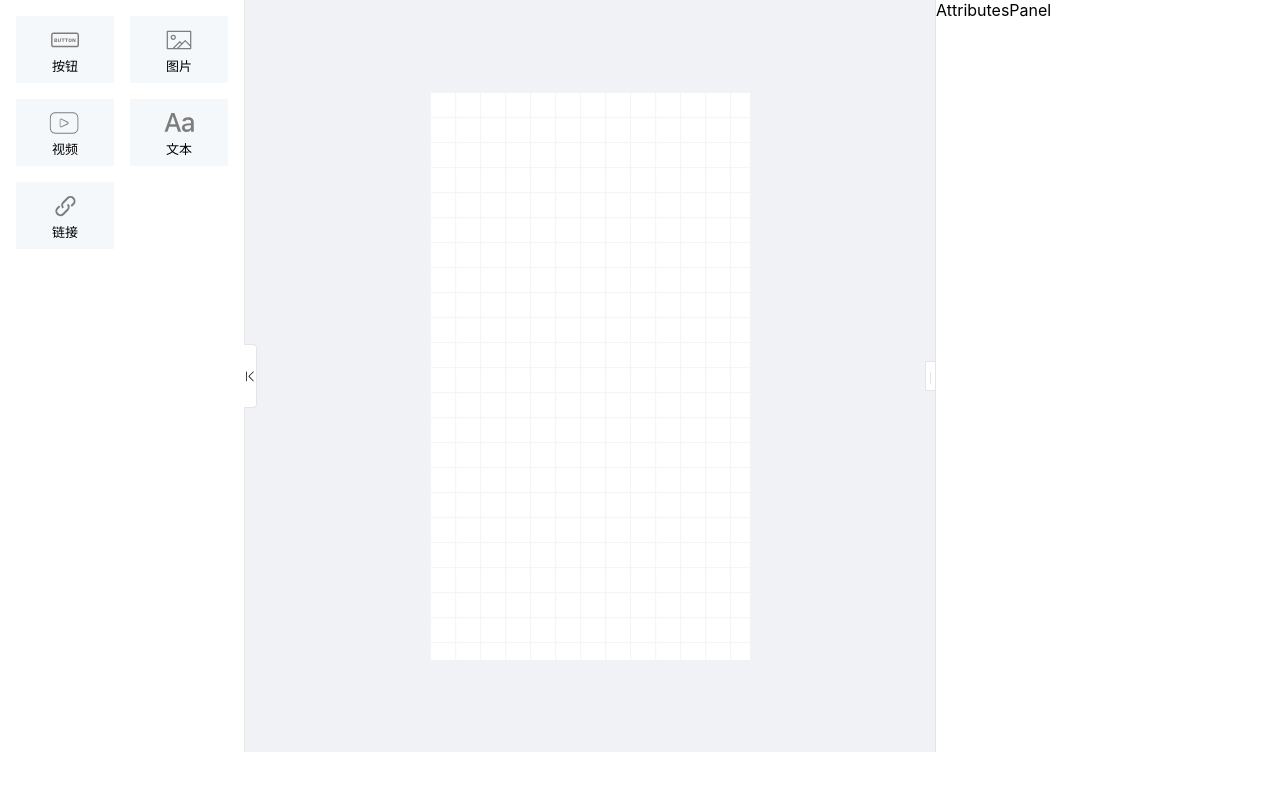
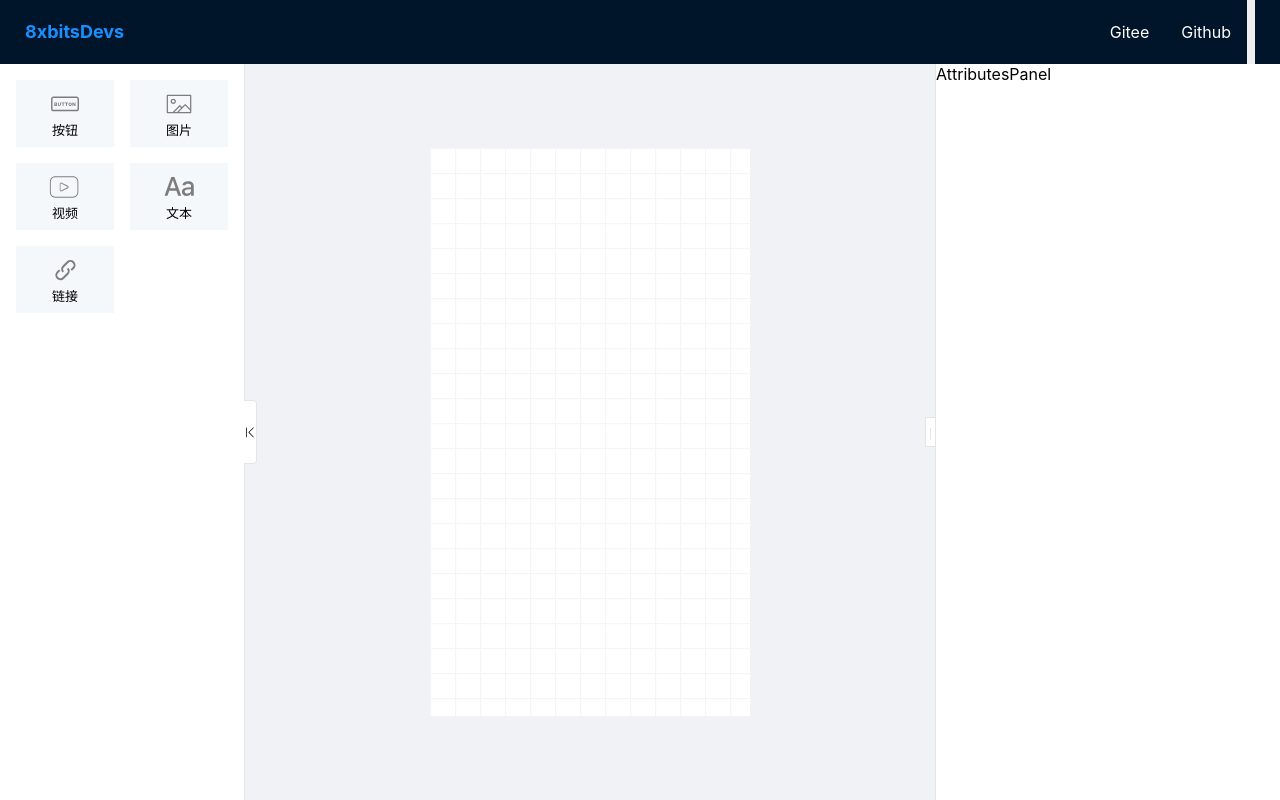
Before and after one commit to 8xbitDevs/low-code-h5, a React (Vite) app: page /editor in a window 1280 px wide. Built offline with nearby package versions, Linux system fonts and the light colour scheme.

Commit message:
editor添加nav

```diff
--- /dev/null
+++ b/src/components/EditorNav/Bar/Bar.jsx
@@ -0,0 +1,18 @@
+import React, { useRef } from "react";
+import { useEffect, useState } from "react";
+import style from "./Bar.module.scss";
+
+function Bar(props) {
+  const { click, content, active } = props;
+
+  return (
+    <div
+      className={!active ? style.bar : `${style.bar} ${style.bar_active}`}
+      onClick={() => click()}
+    >
+      {content}
+    </div>
+  );
+}
+
+export default Bar;
--- /dev/null
+++ b/src/components/EditorNav/Bar/Bar.module.scss
@@ -0,0 +1,18 @@
+.bar {
+    width: auto;
+    height: 4rem;
+    padding: 0 1rem;
+    // background-color: white;
+    line-height: 4rem;
+    color: white;
+    cursor: pointer;
+
+    &_active{
+        background-color: #1890FF;
+    }
+}
+
+.bar:hover {
+    background-color: #1890FF;
+    transition: 0.24s;
+}
--- /dev/null
+++ b/src/components/EditorNav/EditorNav.jsx
@@ -0,0 +1,59 @@
+import React, { useEffect, useState } from "react";
+import { Link } from "react-router-dom";
+import style from "./EditorNav.module.scss";
+import Bar from "./Bar/Bar";
+
+const EditorNav = () => {
+  const [barlist, setBarList] = useState([
+    {
+      content: "Gitee",
+      active: false,
+    },
+    {
+      content: "Github",
+      active: false,
+    },
+  ]);
+
+  // bar点击状态改变（单选）
+  const changeStateBar = (clickIndex) => {
+    const newBarlist = barlist.map((item, index) => {
+      if (clickIndex === index) {
+        return {
+          ...item,
+          active: !item.active,
+        };
+      } else {
+        return {
+          ...item,
+          active: false,
+        };
+      }
+    });
+    setBarList(newBarlist);
+  };
+
+  return (
+    <header className={style.container}>
+      <Link to="/">
+        <h3 className={style.logo}>8xbitsDevs</h3>
+      </Link>
+      <div className={style.barLayout}>
+        {barlist.map((item, index) => {
+          return (
+            <Bar
+              key={index}
+              content={item.content}
+              active={item.active}
+              click={() => changeStateBar(index)}
+            ></Bar>
+          );
+        })}
+        <button></button>
+        <button></button>
+      </div>
+    </header>
+  );
+};
+
+export default EditorNav;
--- /dev/null
+++ b/src/components/EditorNav/EditorNav.module.scss
@@ -0,0 +1,31 @@
+.container {
+  width: 100vw;
+  height: 4rem;
+  background-color: #001529;
+  display: flex;
+  align-items: center;
+
+ .logo {
+    width: auto;
+    height: 16px;
+    line-height: 16px;
+    font-size: large;
+    padding: 5px 25px;
+    color: #1890FF;
+  }
+
+  .logo:hover {
+    cursor: pointer;
+    color: blanchedalmond;
+  }
+
+  .barLayout{
+    width: auto;
+    height: 4rem;
+    right: 25px;
+    position: absolute;
+    display: flex;
+    flex-direction: row;
+    justify-content: space-between;
+  }
+}
--- a/src/pages/Editor/Editor.jsx
+++ b/src/pages/Editor/Editor.jsx
@@ -1,16 +1,17 @@
-import React, { useRef, useState } from 'react'
-import AttributesPanel from '../../components/AttributesPanel/AttributesPanel';
-import ComponentItem from '../../components/ComponentItem/ComponentItem';
-import Designer from '../../components/Designer/Designer';
-import styles from './Editor.module.css'
+import React, { useRef, useState } from "react";
+import AttributesPanel from "../../components/AttributesPanel/AttributesPanel";
+import ComponentItem from "../../components/ComponentItem/ComponentItem";
+import Designer from "../../components/Designer/Designer";
+import styles from "./Editor.module.css";
+import EditorNav from "../../components/EditorNav/EditorNav";
 
 const components = [
-  { type: 'button', name: '按钮', icon: 'button-icon.svg' },
-  { type: 'img', name: '图片', icon: 'picture-icon.svg' },
-  { type: 'video', name: '视频', icon: 'video-icon.svg' },
-  { type: 'span', name: '文本', icon: 'text-icon.svg' },
-  { type: 'a', name: '链接', icon: 'link-icon.svg' },
-]
+  { type: "button", name: "按钮", icon: "button-icon.svg" },
+  { type: "img", name: "图片", icon: "picture-icon.svg" },
+  { type: "video", name: "视频", icon: "video-icon.svg" },
+  { type: "span", name: "文本", icon: "text-icon.svg" },
+  { type: "a", name: "链接", icon: "link-icon.svg" },
+];
 
 const Editor = () => {
   const componentSide = useRef(null);
@@ -18,25 +19,25 @@ const Editor = () => {
 
   const handleCollapse = () => {
     if (opened) {
-      componentSide.current.style.width = '0';
-      componentSide.current.style.padding = '0';
+      componentSide.current.style.width = "0";
+      componentSide.current.style.padding = "0";
       setOpened(false);
     } else {
-      componentSide.current.style.width = '245px';
-      componentSide.current.style.padding = '1rem';
+      componentSide.current.style.width = "245px";
+      componentSide.current.style.padding = "1rem";
       setOpened(true);
     }
-  }
+  };
 
   return (
+    <div>
+      <EditorNav></EditorNav>
       <div className={styles.Container}>
         <div className={styles.CollapseWrapper}>
           <aside ref={componentSide} className={styles.AsideContainer}>
-          {
-            components.map((component, index) =>
+            {components.map((component, index) => (
               <ComponentItem key={index} {...component} />
-            )
-          }
+            ))}
           </aside>
           <button className={styles.Collapse} onClick={handleCollapse}></button>
         </div>
@@ -45,7 +46,8 @@ const Editor = () => {
         </section>
         <AttributesPanel />
       </div>
+    </div>
   );
 };
 
-export default Editor
+export default Editor;
--- a/src/pages/Editor/Editor.module.css
+++ b/src/pages/Editor/Editor.module.css
@@ -1,6 +1,6 @@
 .Container {
   display: flex;
-  height: calc(100vh - 48px);
+  height: calc(100vh - 4rem);
   background-color: #f0f2f5;
 }
 .AsideContainer {
```
Lines whose indentation alone changed are shown as unchanged.
